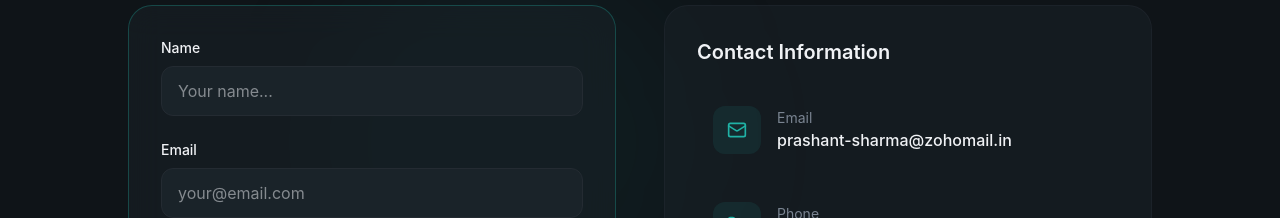
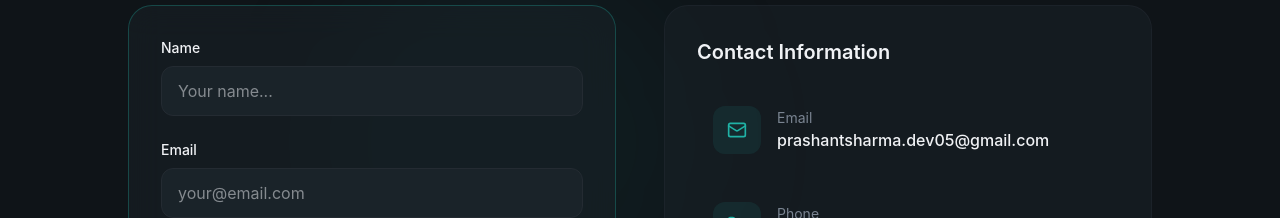
Before and after one commit to wolf-dagger/Portfolio-2026-, a React (Vite) app: page / in a window 1280 px wide. Shown: the part 6400-6618 px from the top of the page. Built offline with nearby package versions, Linux system fonts and the light colour scheme.

Commit message:
email address updated

```diff
--- a/src/sections/Contact.jsx
+++ b/src/sections/Contact.jsx
@@ -14,8 +14,8 @@ const contactInfo = [
   {
     icon: Mail,
     label: "Email",
-    value: "prashant-sharma@zohomail.in",
-    href: "mailto:prashant-sharma@zohomail.in",
+    value: "prashantsharma.dev05@gmail.com",
+    href: "mailto:prashantsharma.dev05@gmail.com",
   },
   {
     icon: Phone,
```
